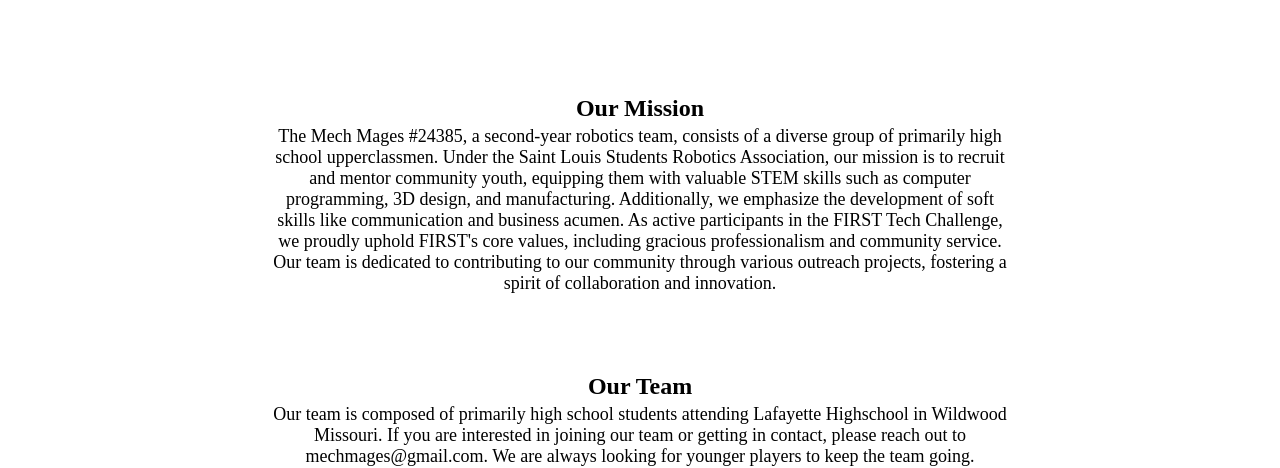
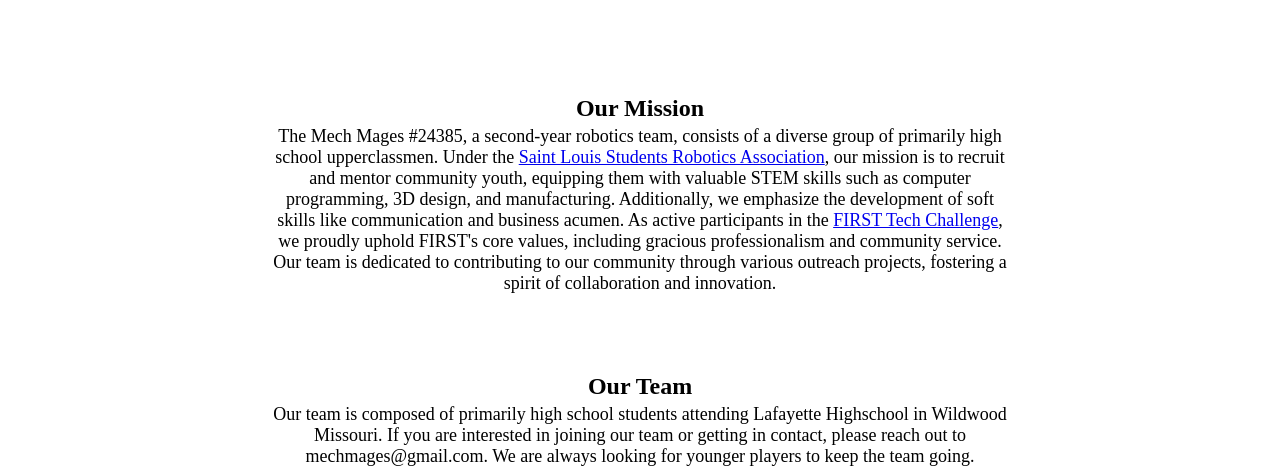
Before and after one commit to MechMages/mechmages.github.io, a plain HTML site: page index.html in a window 1280 px wide. Shown: the part 352-820 px from the top of the page. Drawn offline with Linux system fonts and the light colour scheme; a web font is replaced by a local one.

Commit message:
Update links in index.html

```diff
--- a/index.html
+++ b/index.html
@@ -23,12 +23,12 @@
         <section>
             <h2>Our Mission</h2>
             <p>The Mech Mages #24385, a second-year robotics team, consists of a diverse group of
-                primarily high school upperclassmen. Under the Saint Louis Students Robotics Association,
+                primarily high school upperclassmen. Under the <a href="https://www.slsra.org/">Saint Louis Students Robotics Association</a>,
                 our mission is to recruit and mentor community youth, equipping them with valuable STEM skills
                 such as computer programming, 3D design, and manufacturing. Additionally, we emphasize the
                 development of soft skills like communication and business acumen.
 
-                As active participants in the FIRST Tech Challenge, we proudly uphold FIRST's core values,
+                As active participants in the <a href="https://www.firstinspires.org/robotics/ftc">FIRST Tech Challenge</a>, we proudly uphold FIRST's core values,
                 including gracious professionalism and community service. Our team is dedicated to contributing
                 to our community through various outreach projects, fostering a spirit of collaboration and innovation.
             </p>
```
